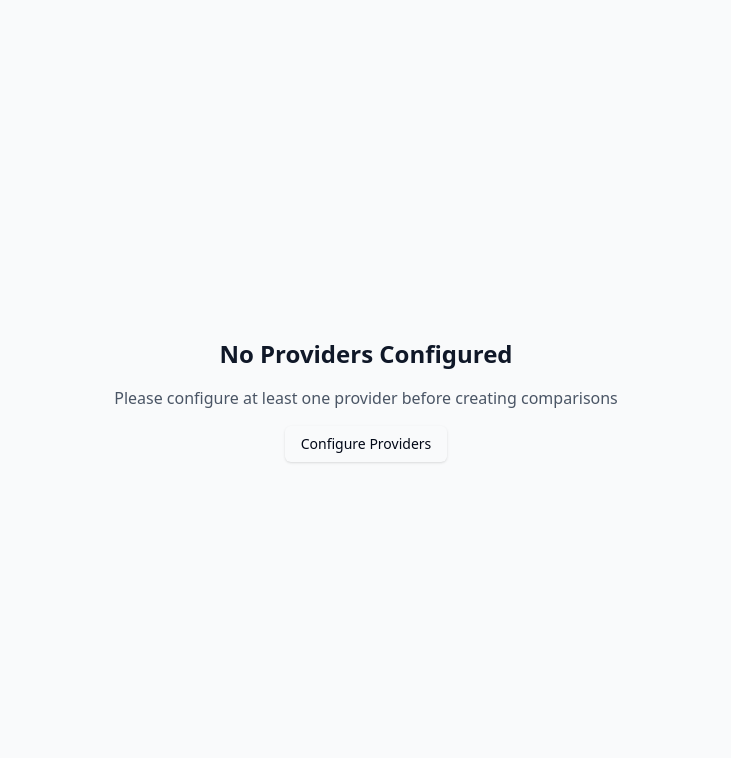
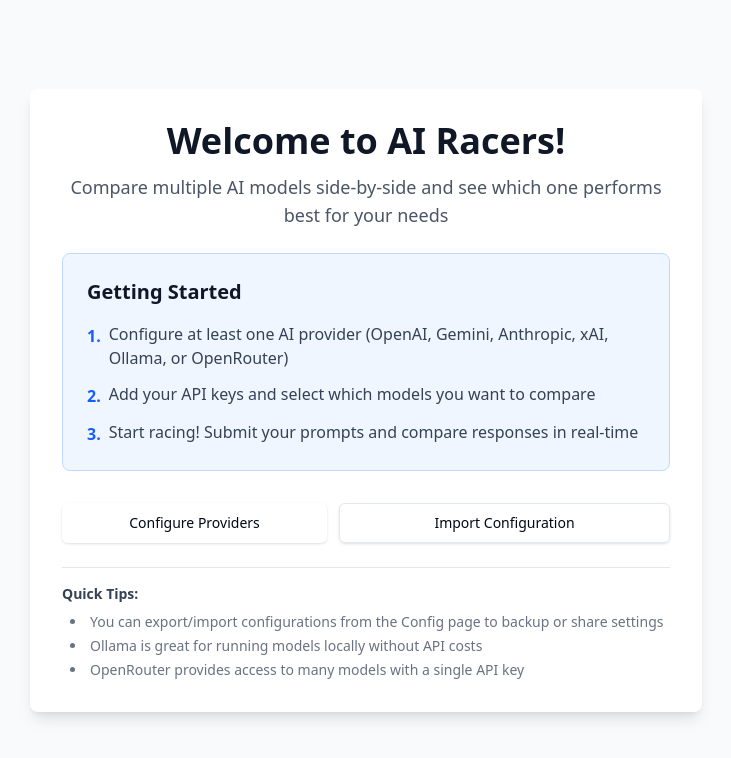
Before and after one commit to tanker327/modelpk, a React (Vite) app: page / in a window 1280 px wide. Shown: the top 758 px of the page, without its empty margins (274-1005 px from the left). Built offline with nearby package versions, Linux system fonts and the light colour scheme; what @zedux/react would draw is missing.

Commit message:
Revamp ComparisonPage UI to enhance user experience with a welcoming header, detailed getting started instructions, and action buttons for configuring providers and importing configurations. Include quick tips for better usability.

```diff
--- a/src/pages/ComparisonPage.tsx
+++ b/src/pages/ComparisonPage.tsx
@@ -284,14 +284,86 @@
   if (configs.length === 0) {
     return (
       <div className="min-h-screen bg-gray-50 flex items-center justify-center p-4">
-        <div className="text-center space-y-4">
-          <h2 className="text-2xl font-bold text-gray-900">No Providers Configured</h2>
-          <p className="text-gray-600">
-            Please configure at least one provider before creating comparisons
-          </p>
-          <Link to="/config">
-            <Button>Configure Providers</Button>
-          </Link>
+        <div className="max-w-2xl mx-auto">
+          <div className="bg-white rounded-lg shadow-lg p-8 space-y-6">
+            {/* Welcome Header */}
+            <div className="text-center space-y-3">
+              <h1 className="text-4xl font-bold text-gray-900">Welcome to AI Racers!</h1>
+              <p className="text-lg text-gray-600">
+                Compare multiple AI models side-by-side and see which one performs best for your needs
+              </p>
+            </div>
+
+            {/* Getting Started Info */}
+            <div className="bg-blue-50 border border-blue-200 rounded-lg p-6 space-y-4">
+              <h2 className="text-xl font-semibold text-gray-900">Getting Started</h2>
+              <div className="space-y-3 text-gray-700">
+                <p className="flex items-start gap-2">
+                  <span className="text-blue-600 font-bold mt-0.5">1.</span>
+                  <span>Configure at least one AI provider (OpenAI, Gemini, Anthropic, xAI, Ollama, or OpenRouter)</span>
+                </p>
+                <p className="flex items-start gap-2">
+                  <span className="text-blue-600 font-bold mt-0.5">2.</span>
+                  <span>Add your API keys and select which models you want to compare</span>
+                </p>
+                <p className="flex items-start gap-2">
+                  <span className="text-blue-600 font-bold mt-0.5">3.</span>
+                  <span>Start racing! Submit your prompts and compare responses in real-time</span>
+                </p>
+              </div>
+            </div>
+
+            {/* Action Buttons */}
+            <div className="flex flex-col sm:flex-row gap-3 pt-2">
+              <Link to="/config" className="flex-1">
+                <Button className="w-full" size="lg">
+                  Configure Providers
+                </Button>
+              </Link>
+              <Button
+                variant="outline"
+                size="lg"
+                className="flex-1"
+                onClick={() => {
+                  const input = document.createElement('input')
+                  input.type = 'file'
+                  input.accept = '.json'
+                  input.onchange = async (e) => {
+                    const file = (e.target as HTMLInputElement).files?.[0]
+                    if (!file) return
+
+                    try {
+                      const text = await file.text()
+                      const importedConfigs = JSON.parse(text)
+
+                      // Import configs using the actions
+                      for (const config of importedConfigs) {
+                        await providerConfigsActions.updateConfig(config.id, config)
+                      }
+
+                      // Reload the page to show the imported configs
+                      window.location.reload()
+                    } catch (error) {
+                      alert(`Failed to import configuration: ${error instanceof Error ? error.message : 'Unknown error'}`)
+                    }
+                  }
+                  input.click()
+                }}
+              >
+                Import Configuration
+              </Button>
+            </div>
+
+            {/* Quick Tips */}
+            <div className="text-sm text-gray-500 space-y-2 pt-4 border-t border-gray-200">
+              <p className="font-semibold text-gray-700">Quick Tips:</p>
+              <ul className="space-y-1 list-disc list-inside pl-2">
+                <li>You can export/import configurations from the Config page to backup or share settings</li>
+                <li>Ollama is great for running models locally without API costs</li>
+                <li>OpenRouter provides access to many models with a single API key</li>
+              </ul>
+            </div>
+          </div>
         </div>
       </div>
     )
```
